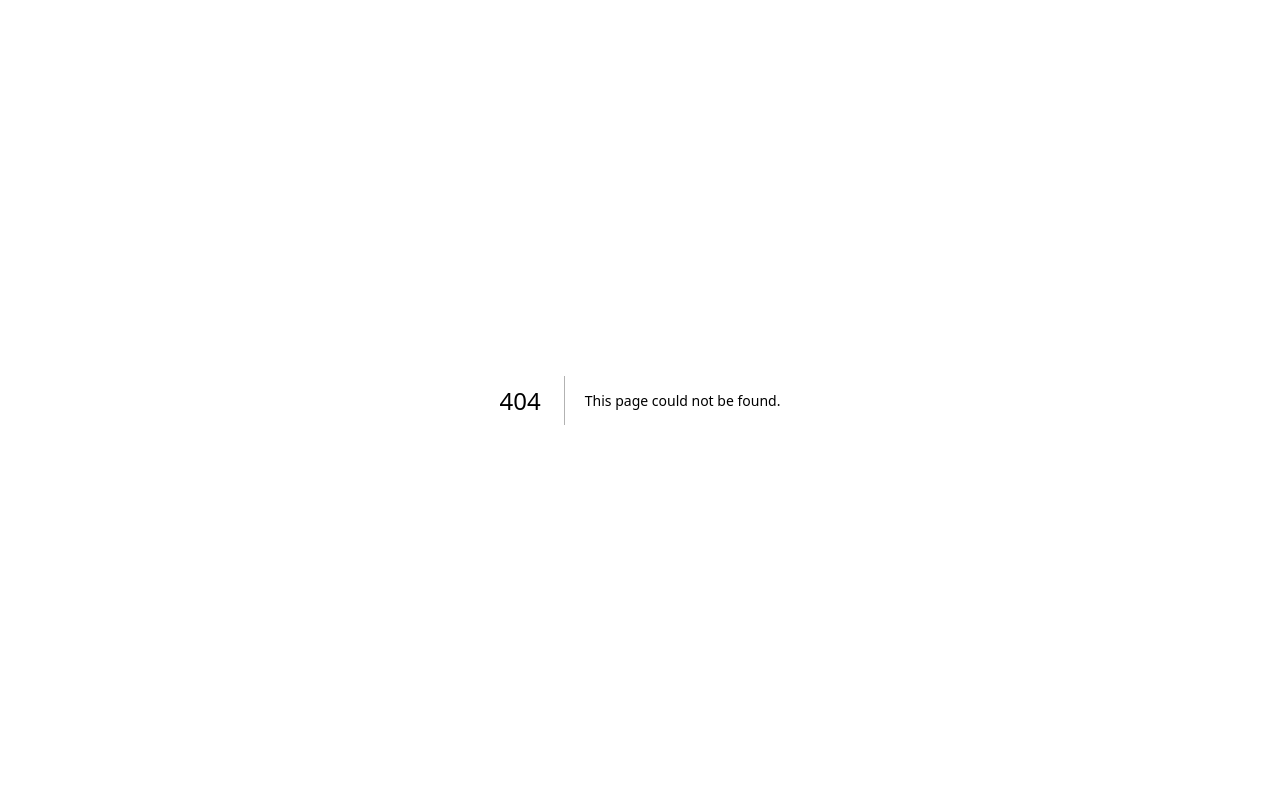
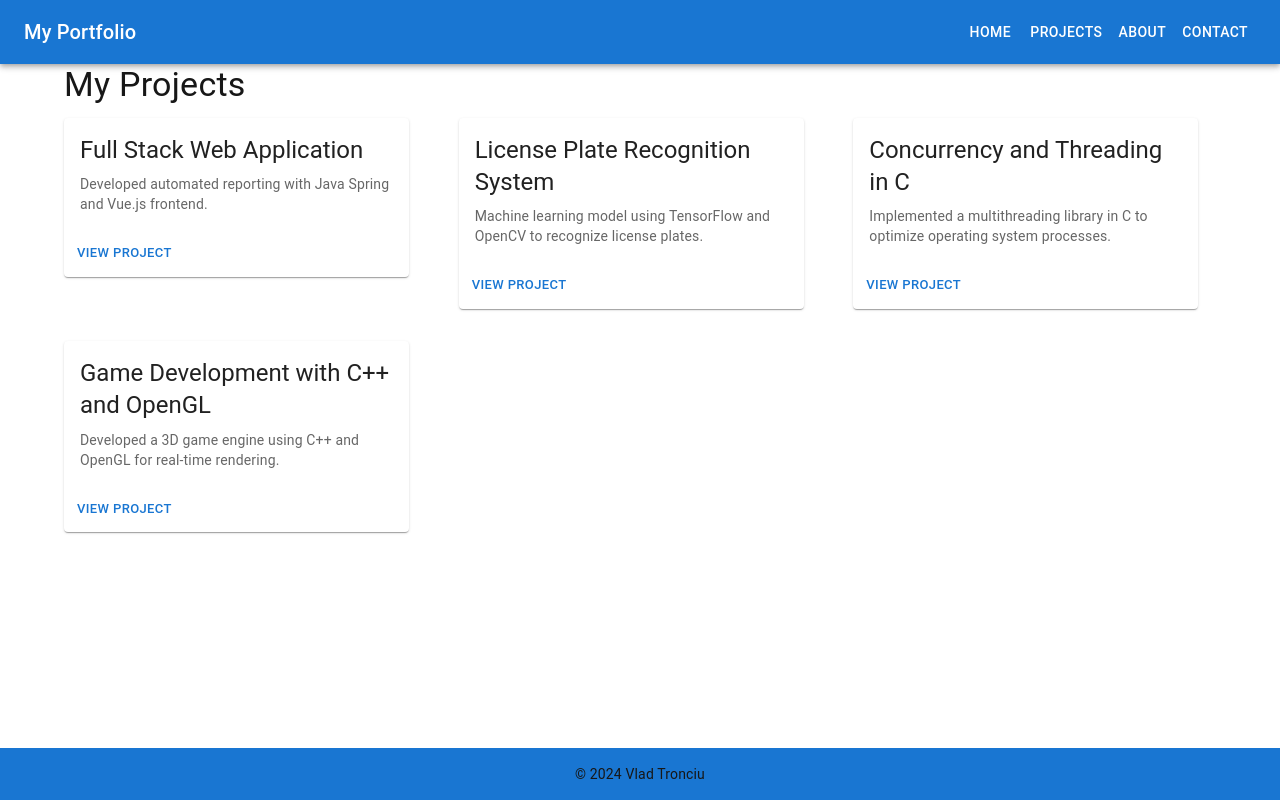
Before and after one commit to TronciuVlad/websitePortofolio, a Next.js app in the folder my-portfolio/: page /projects in a window 1280 px wide. Before the commit this address had no page. Built offline with nearby package versions, Linux system fonts and the light colour scheme.

Commit message:
Added some basic pages for people who are interested in my portofolio at this stage

```diff
--- /dev/null
+++ b/my-portfolio/components/Footer.js
@@ -0,0 +1,11 @@
+import { Box, Typography } from '@mui/material';
+
+export default function Footer() {
+  return (
+    <Box sx={{ bgcolor: 'primary.main', p: 2, mt: 4, textAlign: 'center' }}>
+      <Typography variant="body2" color="inherit">
+        © 2024 Your Name
+      </Typography>
+    </Box>
+  );
+}
--- /dev/null
+++ b/my-portfolio/components/Navbar.js
@@ -0,0 +1,20 @@
+import { AppBar, Toolbar, Typography, Button, Box } from '@mui/material';
+import Link from 'next/link';
+
+export default function Navbar() {
+  return (
+    <AppBar position="static">
+      <Toolbar>
+        <Typography variant="h6" sx={{ flexGrow: 1 }}>
+          My Portfolio
+        </Typography>
+        <Box>
+          <Button color="inherit" component={Link} href="/">Home</Button>
+          <Button color="inherit" component={Link} href="/projects">Projects</Button>
+          <Button color="inherit" component={Link} href="/about">About</Button>
+          <Button color="inherit" component={Link} href="/contact">Contact</Button>
+        </Box>
+      </Toolbar>
+    </AppBar>
+  );
+}
--- /dev/null
+++ b/my-portfolio/components/ProjectCard.js
@@ -0,0 +1,21 @@
+import { Card, CardContent, CardActions, Typography, Button } from '@mui/material';
+
+export default function ProjectCard({ name, description, link }) {
+  return (
+    <Card sx={{ maxWidth: 345 }}>
+      <CardContent>
+        <Typography gutterBottom variant="h5" component="div">
+          {name}
+        </Typography>
+        <Typography variant="body2" color="text.secondary">
+          {description}
+        </Typography>
+      </CardContent>
+      <CardActions>
+        <Button size="small" href={link} target="_blank">
+          View Project
+        </Button>
+      </CardActions>
+    </Card>
+  );
+}
--- a/my-portfolio/src/app/layout.js
+++ b/my-portfolio/src/app/layout.js
@@ -1,27 +1,24 @@
-import localFont from "next/font/local";
-import "./globals.css";
-
-const geistSans = localFont({
-  src: "./fonts/GeistVF.woff",
-  variable: "--font-geist-sans",
-  weight: "100 900",
-});
-const geistMono = localFont({
-  src: "./fonts/GeistMonoVF.woff",
-  variable: "--font-geist-mono",
-  weight: "100 900",
-});
+import './globals.css';
+import Navbar from '@/components/Navbar';
+import Footer from '@/components/Footer';
+import { Container } from '@mui/material';
 
 export const metadata = {
-  title: "Create Next App",
-  description: "Generated by create next app",
+  title: 'My Portfolio',
+  description: 'Software Developer Portfolio',
 };
 
 export default function RootLayout({ children }) {
   return (
     <html lang="en">
-      <body className={`${geistSans.variable} ${geistMono.variable}`}>
-        {children}
+      <body style={{ margin: 0, minHeight: '100vh', display: 'flex', flexDirection: 'column' }}>
+        <Navbar />
+        {/* Main content area, flex-grow ensures it takes up available space */}
+        <Container component="main" sx={{ flex: '1 0 auto' }}>
+          {children}
+        </Container>
+        {/* Footer stays at the bottom */}
+        <Footer />
       </body>
     </html>
   );
--- /dev/null
+++ b/my-portfolio/src/app/projects/page.js
@@ -0,0 +1,46 @@
+import { Grid, Typography } from '@mui/material';
+import ProjectCard from '@/components/ProjectCard';
+
+const projects = [
+  {
+    name: 'Full Stack Web Application',
+    description: 'Developed automated reporting with Java Spring and Vue.js frontend.',
+    link: 'https://github.com/fullstack-project',
+  },
+  {
+    name: 'License Plate Recognition System',
+    description: 'Machine learning model using TensorFlow and OpenCV to recognize license plates.',
+    link: 'https://github.com/ml-anpr',
+  },
+  {
+    name: 'Concurrency and Threading in C',
+    description: 'Implemented a multithreading library in C to optimize operating system processes.',
+    link: 'https://github.com/c-concurrency',
+  },
+  {
+    name: 'Game Development with C++ and OpenGL',
+    description: 'Developed a 3D game engine using C++ and OpenGL for real-time rendering.',
+    link: 'https://github.com/cpp-opengl-game',
+  },
+];
+
+export default function Projects() {
+  return (
+    <>
+      <Typography variant="h4" component="h2" gutterBottom>
+        My Projects
+      </Typography>
+      <Grid container spacing={4}>
+        {projects.map((project, index) => (
+          <Grid item xs={12} sm={6} md={4} key={index}>
+            <ProjectCard
+              name={project.name}
+              description={project.description}
+              link={project.link}
+            />
+          </Grid>
+        ))}
+      </Grid>
+    </>
+  );
+}
--- /dev/null
+++ b/my-portfolio/src/components/Footer.js
@@ -0,0 +1,11 @@
+import { Box, Typography } from '@mui/material';
+
+export default function Footer() {
+  return (
+    <Box sx={{ bgcolor: 'primary.main', p: 2, mt: 4, textAlign: 'center' }}>
+      <Typography variant="body2" color="inherit">
+        © 2024 Vlad Tronciu
+      </Typography>
+    </Box>
+  );
+}
--- /dev/null
+++ b/my-portfolio/src/components/Navbar.js
@@ -0,0 +1,20 @@
+import { AppBar, Toolbar, Typography, Button, Box } from '@mui/material';
+import Link from 'next/link';
+
+export default function Navbar() {
+  return (
+    <AppBar position="static">
+      <Toolbar>
+        <Typography variant="h6" sx={{ flexGrow: 1 }}>
+          My Portfolio
+        </Typography>
+        <Box>
+          <Button color="inherit" component={Link} href="/">Home</Button>
+          <Button color="inherit" component={Link} href="/projects">Projects</Button>
+          <Button color="inherit" component={Link} href="/about">About</Button>
+          <Button color="inherit" component={Link} href="/contact">Contact</Button>
+        </Box>
+      </Toolbar>
+    </AppBar>
+  );
+}
--- /dev/null
+++ b/my-portfolio/src/components/ProjectCard.js
@@ -0,0 +1,21 @@
+import { Card, CardContent, CardActions, Typography, Button } from '@mui/material';
+
+export default function ProjectCard({ name, description, link }) {
+  return (
+    <Card sx={{ maxWidth: 345 }}>
+      <CardContent>
+        <Typography gutterBottom variant="h5" component="div">
+          {name}
+        </Typography>
+        <Typography variant="body2" color="text.secondary">
+          {description}
+        </Typography>
+      </CardContent>
+      <CardActions>
+        <Button size="small" href={link} target="_blank">
+          View Project
+        </Button>
+      </CardActions>
+    </Card>
+  );
+}
```
Also changed, not shown: my-portfolio/package.json (+6 -2 lines), my-portfolio/src/app/about/page.js (added, +19 -0 lines), my-portfolio/src/app/contact/page.js (added, +17 -0 lines), my-portfolio/src/app/page.js (+12 -90 lines), 2 other files (tests, documents, lock files or other folders).
